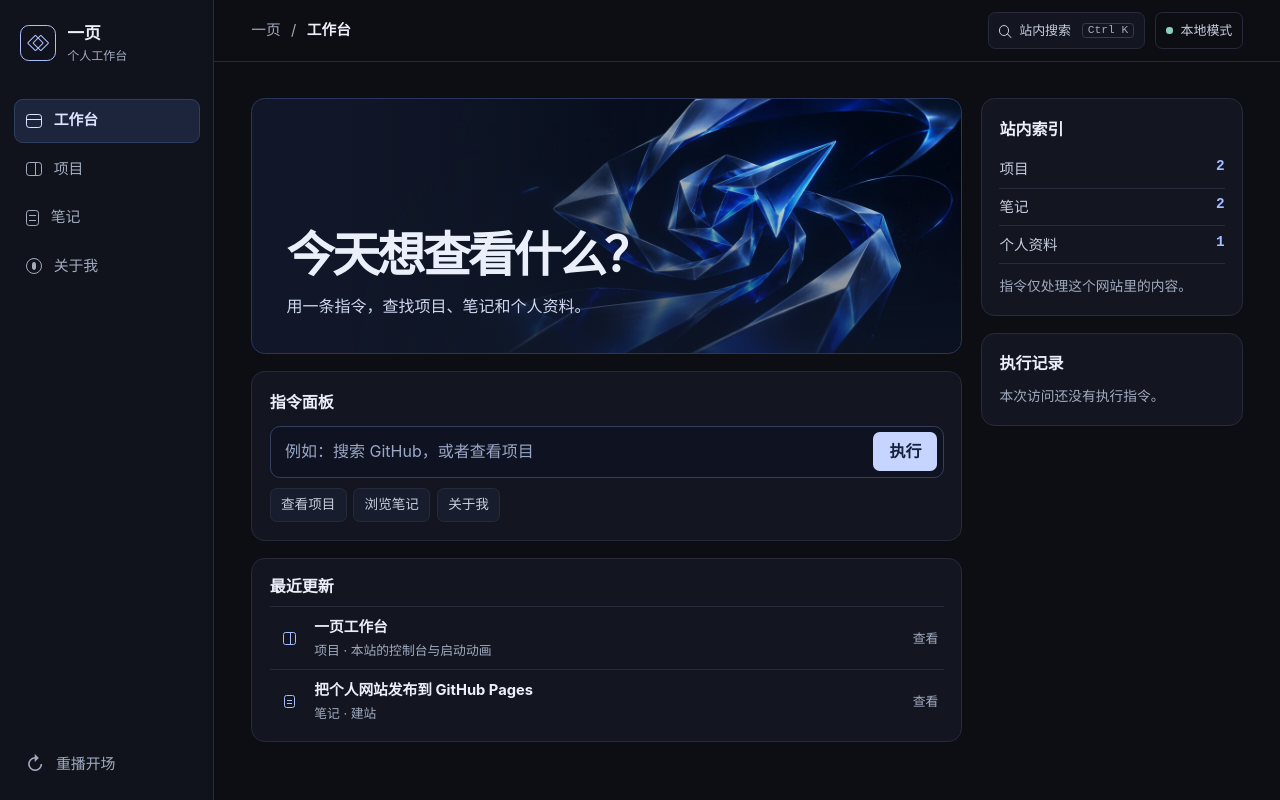
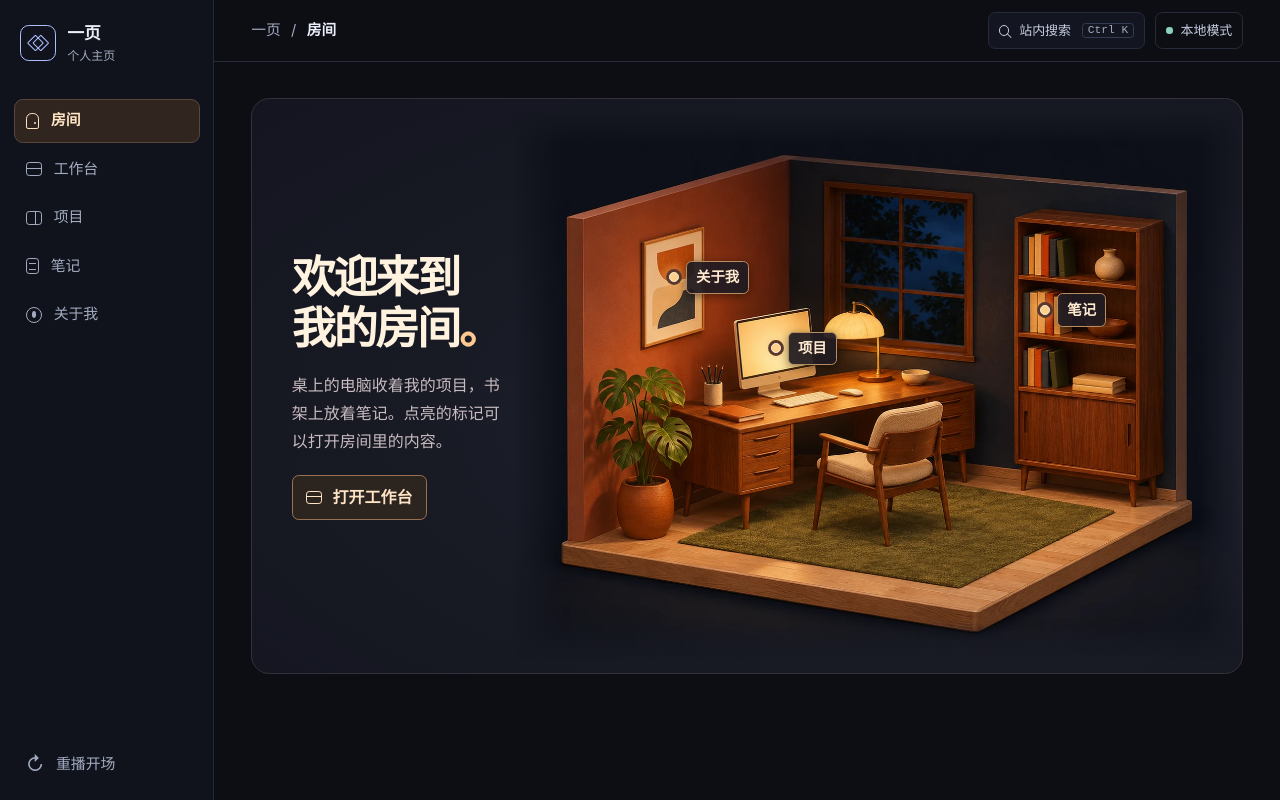
Before and after one commit to Wyatt666-ai/wyatt666-ai.github.io, a plain HTML site: page index.html in a window 1280 px wide. Drawn offline with Linux system fonts and the light colour scheme.

Commit message:
Add interactive 3D study room homepage

```diff
--- a/assets/intro.js
+++ b/assets/intro.js
@@ -10,7 +10,7 @@
     // A file preview can run with browser storage disabled.
   }
 
-  const autoplay = !seen && !motion.matches && ['', '#workspace'].includes(location.hash);
+  const autoplay = !seen && !motion.matches && ['', '#room', '#workspace'].includes(location.hash);
   if (autoplay) root.classList.add('boot-pending');
 
   document.addEventListener('DOMContentLoaded', () => {
--- /dev/null
+++ b/assets/room.css
@@ -0,0 +1,126 @@
+.nav-room { width: .83rem; height: .98rem; border-radius: .36rem .36rem .13rem .13rem; }
+.nav-room::after { position: absolute; right: .17rem; top: 55%; width: 2px; aspect-ratio: 1; border-radius: 50%; background: currentColor; content: ""; }
+
+.layout:has(#room:not([hidden])) .rail-nav a[href="#room"][aria-current="page"] {
+  border-color: #5a473b;
+  background: #30261f;
+  color: #ffe5c6;
+}
+
+.room-landing {
+  display: grid;
+  grid-template-columns: minmax(12rem, .36fr) minmax(0, 1fr);
+  align-items: center;
+  min-height: min(72vh, 47rem);
+  overflow: hidden;
+  border: 1px solid #36303a;
+  border-radius: 1.15rem;
+  background: radial-gradient(ellipse at 71% 56%, #242634 0%, #171923 58%, #141520 100%);
+}
+
+.room-copy { position: relative; z-index: 1; padding: 1.75rem 0 1.75rem clamp(1.25rem, 3.1vw, 3rem); }
+.room-copy h1 {
+  color: #fff2df;
+  font-family: "Noto Serif SC", "Songti SC", SimSun, serif;
+  font-size: clamp(2.1rem, 3.45vw, 4.1rem);
+  font-weight: 750;
+  line-height: 1.16;
+  letter-spacing: -.055em;
+}
+.room-copy h1 span { color: #ffc891; }
+.room-copy p { max-width: 16rem; margin-top: 1rem; color: #c9bbc1; line-height: 1.75; }
+.room-action {
+  display: inline-flex;
+  min-height: 2.8rem;
+  align-items: center;
+  gap: .63rem;
+  margin-top: 1.25rem;
+  padding: .46rem .85rem;
+  border: 1px solid #9a7150;
+  border-radius: .42rem;
+  background: #2c241f;
+  color: #ffe3c6;
+  font-weight: 700;
+}
+.room-action:hover { background: #433222; border-color: #d8a370; }
+
+.room-stage { min-width: 0; margin: 0; perspective: 70rem; }
+.room-object {
+  position: relative;
+  isolation: isolate;
+  transform: rotateX(var(--room-x, 0deg)) rotateY(var(--room-y, 0deg));
+  transform-style: preserve-3d;
+  transition: transform .35s ease-out;
+}
+.room-object img {
+  width: 100%;
+  height: auto;
+  mask-image: linear-gradient(90deg, transparent, #000 7%, #000 94%, transparent),
+              linear-gradient(0deg, transparent, #000 7%, #000 94%, transparent);
+  mask-composite: intersect;
+}
+.room-pin {
+  position: absolute;
+  top: var(--pin-y);
+  left: var(--pin-x);
+  display: inline-flex;
+  min-height: 2.75rem;
+  align-items: center;
+  gap: .43rem;
+  padding-inline: .42rem;
+  color: #ffead0;
+  transform: translate(-.75rem, -50%) translateZ(.65rem);
+  white-space: nowrap;
+}
+.room-pin i {
+  flex: none;
+  width: .61rem;
+  aspect-ratio: 1;
+  border: 1px solid #fff3d6;
+  border-radius: 50%;
+  background: #ffd08b;
+  box-shadow: 0 0 0 .18rem #5c392c, 0 0 .75rem .22rem #ffbd72ba;
+}
+.room-pin span {
+  padding: .28rem .58rem;
+  border: 1px solid #b68c61;
+  border-radius: .35rem;
+  background: #211b22ed;
+  font-size: clamp(.76rem, 1.15vw, .9rem);
+  font-weight: 750;
+  box-shadow: 0 2px .6rem #0007;
+}
+.room-pin:hover span, .room-pin:focus-visible span { background: #fff0d4; color: #37241c; border-color: #ffe3af; }
+.room-pin:focus-visible { outline-color: #ffce98; }
+.pin-projects { --pin-x: 36%; --pin-y: 43%; }
+.pin-notes { --pin-x: 73%; --pin-y: 36%; }
+.pin-about { --pin-x: 22%; --pin-y: 30%; }
+
+@media (max-width: 64rem) {
+  .room-landing { min-height: min(62vh, 36rem); }
+  .room-copy p { font-size: .95rem; }
+}
+
+@media (max-width: 49rem) {
+  .room-landing { grid-template-columns: 1fr; min-height: 0; }
+  .room-copy { padding: 1.3rem 1.25rem 0; }
+  .room-copy h1 br { display: none; }
+  .room-copy p { max-width: 26rem; margin-top: .6rem; }
+  .room-action { margin-top: .8rem; }
+  .room-stage { margin-top: .25rem; }
+}
+
+@media (max-width: 43rem) {
+  .rail-nav { grid-template-columns: repeat(5, minmax(0, 1fr)); }
+}
+
+@media (max-width: 27rem) {
+  .room-copy { padding-inline: .95rem; }
+  .room-copy h1 { font-size: 2rem; }
+  .room-pin { gap: .26rem; }
+  .room-pin span { padding: .2rem .36rem; }
+}
+
+@media (prefers-reduced-motion: reduce) {
+  .room-object { transform: none; transition: none; }
+}
--- /dev/null
+++ b/assets/room.js
@@ -0,0 +1,26 @@
+(() => {
+  const stage = document.querySelector('.room-stage');
+  const room = stage?.querySelector('.room-object');
+  if (!room) return;
+
+  const canTilt = window.matchMedia('(hover: hover) and (pointer: fine) and (prefers-reduced-motion: no-preference)');
+
+  function resetTilt() {
+    room.style.removeProperty('--room-x');
+    room.style.removeProperty('--room-y');
+  }
+
+  stage.addEventListener('pointermove', (event) => {
+    if (!canTilt.matches || event.pointerType === 'touch') return;
+    const bounds = stage.getBoundingClientRect();
+    const x = (event.clientX - bounds.left) / bounds.width - 0.5;
+    const y = (event.clientY - bounds.top) / bounds.height - 0.5;
+
+    room.style.setProperty('--room-x', (-y * 5).toFixed(2) + 'deg');
+    room.style.setProperty('--room-y', (x * 7).toFixed(2) + 'deg');
+  });
+
+  stage.addEventListener('pointerleave', resetTilt);
+  stage.addEventListener('pointercancel', resetTilt);
+  canTilt.addEventListener('change', resetTilt);
+})();
--- a/assets/workspace.js
+++ b/assets/workspace.js
@@ -1,6 +1,7 @@
 (() => {
   const root = document.documentElement;
   const workspace = document.querySelector('#workspace');
+  const home = document.querySelector('#room') || workspace;
   const views = [...document.querySelectorAll('.view')];
   const links = [...document.querySelectorAll('.rail-nav a')];
   const viewName = document.querySelector('[data-view-name]');
@@ -29,7 +30,7 @@
     if (fragment === 'main' && root.classList.contains('workspace-ready')) return;
 
     const target = document.getElementById(fragment);
-    const view = target?.closest('.view') || workspace;
+    const view = target?.closest('.view') || home;
     const record = target?.closest('.record');
     for (const candidate of views) candidate.hidden = candidate !== view;
     for (const link of links) {
--- a/index.html
+++ b/index.html
@@ -3,14 +3,16 @@
 <head>
   <meta charset="utf-8">
   <meta name="viewport" content="width=device-width, initial-scale=1">
-  <meta name="description" content="一页工作台。用站内指令探索我的项目、笔记和个人资料。">
+  <meta name="description" content="一页。走进我的 3D 书房，探索项目、笔记和个人资料。">
   <meta name="theme-color" content="#0c0e14">
-  <title>一页 · 个人工作台</title>
+  <title>一页 · 我的房间</title>
   <link rel="icon" href="./assets/favicon.png" type="image/png">
   <link rel="stylesheet" href="./assets/site.css">
   <link rel="stylesheet" href="./assets/intro.css">
+  <link rel="stylesheet" href="./assets/room.css">
   <script src="./assets/intro.js"></script>
   <script src="./assets/workspace.js" defer></script>
+  <script src="./assets/room.js" defer></script>
 </head>
 <body>
   <dialog id="site-intro" class="boot" aria-label="一页工作台启动动画">
@@ -33,9 +35,10 @@
   <a class="skip-link" href="#main">跳到正文</a>
   <div class="layout">
     <aside class="rail" aria-label="工作区导航">
-      <a class="brand" href="#workspace"><i class="mark" aria-hidden="true"></i><span>一页<small>个人工作台</small></span></a>
+        <a class="brand" href="#room"><i class="mark" aria-hidden="true"></i><span>一页<small>个人主页</small></span></a>
       <nav class="rail-nav" aria-label="主导航">
-        <a href="#workspace" aria-current="page"><i class="nav-icon nav-home" aria-hidden="true"></i>工作台</a>
+          <a href="#room" aria-current="page"><i class="nav-icon nav-room" aria-hidden="true"></i>房间</a>
+          <a href="#workspace"><i class="nav-icon nav-home" aria-hidden="true"></i>工作台</a>
         <a href="#projects"><i class="nav-icon nav-project" aria-hidden="true"></i>项目</a>
         <a href="#notes"><i class="nav-icon nav-note" aria-hidden="true"></i>笔记</a>
         <a href="#about"><i class="nav-icon nav-about" aria-hidden="true"></i>关于我</a>
@@ -45,7 +48,7 @@
 
     <div class="desk">
       <header class="toolbar">
-        <p class="location"><span>一页</span><span aria-hidden="true">/</span><strong data-view-name>工作台</strong></p>
+        <p class="location"><span>一页</span><span aria-hidden="true">/</span><strong data-view-name>房间</strong></p>
         <div class="toolbar-actions">
           <button class="quick-search" type="button" hidden><i class="search-icon" aria-hidden="true"></i>站内搜索 <kbd>Ctrl K</kbd></button>
           <span class="mode"><i aria-hidden="true"></i>本地模式</span>
@@ -53,6 +56,24 @@
       </header>
 
       <main id="main" tabindex="-1" class="content">
+        <section id="room" class="view" aria-labelledby="room-title" data-view-label="房间">
+          <div class="room-landing">
+            <div class="room-copy">
+              <h1 id="room-title">欢迎来到<br>我的房间<span>。</span></h1>
+              <p>桌上的电脑收着我的项目，书架上放着笔记。点亮的标记可以打开房间里的内容。</p>
+              <a class="room-action" href="#workspace"><i class="nav-icon nav-home" aria-hidden="true"></i>打开工作台</a>
+            </div>
+            <figure class="room-stage">
+              <div class="room-object">
+                <img src="./assets/study-room.webp" width="1440" height="1080" alt="暖光下的微缩书房，摆着电脑、书架和墙上的相框" fetchpriority="high">
+                <a class="room-pin pin-projects" href="#projects" aria-label="电脑，查看项目"><i aria-hidden="true"></i><span>项目</span></a>
+                <a class="room-pin pin-notes" href="#notes" aria-label="书架，浏览笔记"><i aria-hidden="true"></i><span>笔记</span></a>
+                <a class="room-pin pin-about" href="#about" aria-label="相框，查看个人资料"><i aria-hidden="true"></i><span>关于我</span></a>
+              </div>
+            </figure>
+          </div>
+        </section>
+
         <section id="workspace" class="view" aria-labelledby="welcome" data-view-label="工作台">
           <div class="workspace-grid">
             <div class="workspace-main">
@@ -109,7 +130,7 @@
               <div class="project-art workspace-art" aria-hidden="true"></div>
               <div class="record-body">
                 <h2 class="record-title">一页工作台</h2>
-                <p class="record-summary">用本地指令查找项目和笔记的个人网站，包含一段系统校验风格的启动动画。</p>
+                  <p class="record-summary">在 3D 书房里探索个人网站，也可以用工作台的本地指令查找项目和笔记。</p>
                 <details><summary>项目详情</summary><p>页面和搜索在浏览器内运行，使用 HTML、CSS 和 JavaScript，可部署到 GitHub Pages。</p></details>
               </div>
             </article>
```
Also changed, not shown: assets/study-room.webp (added), 1 other file.
